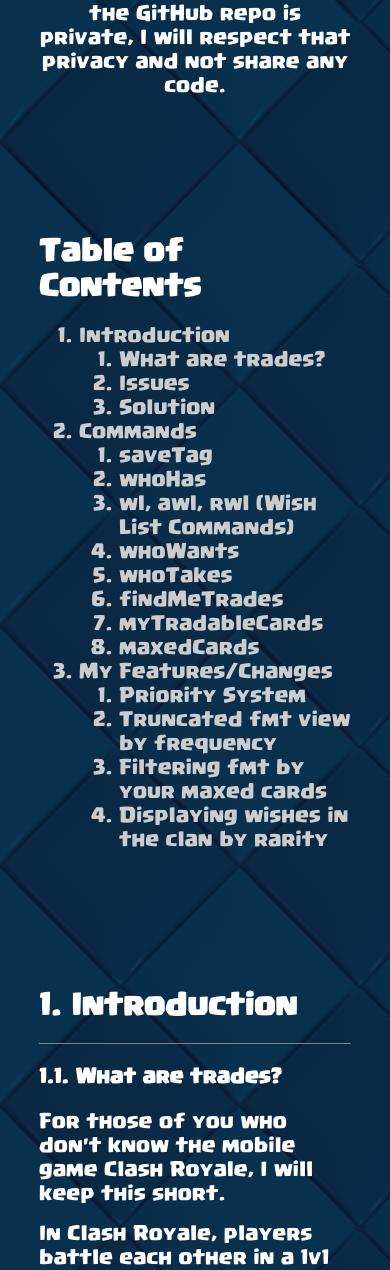
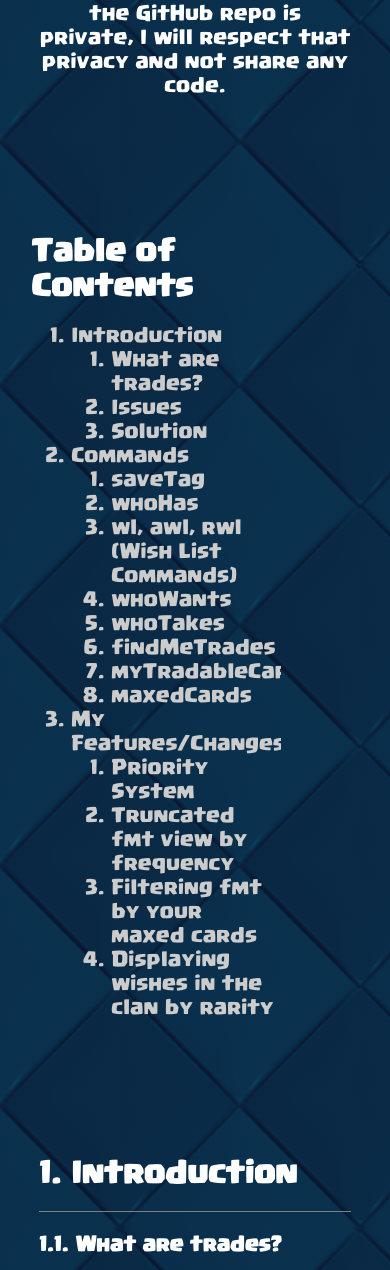
Before and after one commit to andrewandyle/andrewandyle.github.io, a PHP site: page /cr-trade-bot.html in a window 390 px wide. Shown: the part 700-1970 px from the top of the page. Run offline with PHP 8.4, Linux system fonts and the light colour scheme; some web fonts are replaced.

Commit message:
Fix to table of contents on mobile (CR)

```diff
--- a/css/cr-style.css
+++ b/css/cr-style.css
@@ -209,6 +209,9 @@ h4 {
 }
 
 @media(max-width:1000px) {
+  #table-of-contents {
+    width:80%;
+  }
   .container img:not(.card-icon) {
     width:90%;
   }
```
